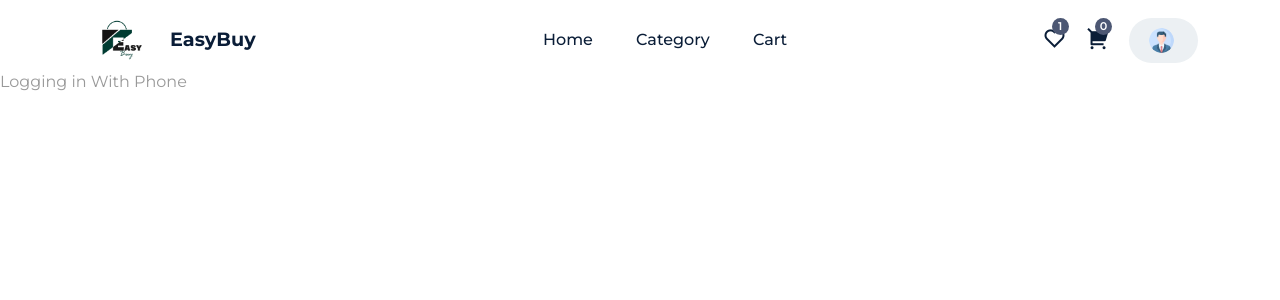
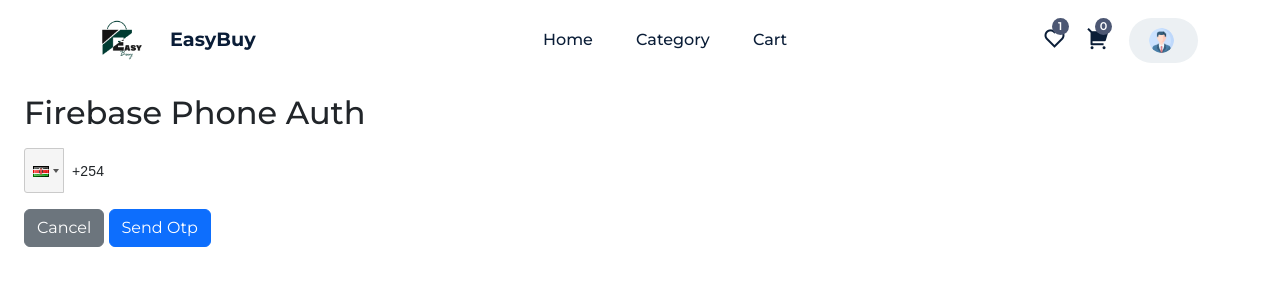
Before and after one commit to nerdistry/EscrowWebApp, a React (Create React App) app: page /phonesignin in a window 1280 px wide. Shown: the top 300 px of the page. Built offline with nearby package versions, Linux system fonts and the light colour scheme; no server answers.

Commit message:
OTP successful debugging.

```diff
--- a/src/App.css
+++ b/src/App.css
@@ -1,5 +1,19 @@
 /* google fonts */
 @import url("https://fonts.googleapis.com/css2?family=Montserrat:wght@300;400;500;600;700;800&display=swap");
+@tailwind base;
+@tailwind components;
+@tailwind utilities;
+
+.react-tel-input .form-control {
+  @apply !w-full py-6 !text-base;
+}
+
+.opt-container {
+  @apply flex justify-between gap-2;
+}
+.opt-container input {
+  @apply !mr-0 flex-1 py-5 outline-none;
+}
 
 /*  css variables */
 :root {
--- a/src/custom-hooks/useAuth.js
+++ b/src/custom-hooks/useAuth.js
@@ -20,6 +20,9 @@
   return {
     currentUser,
   };
+
+
+
 };
 
 export default useAuth;
--- a/src/styles/login-signup.css
+++ b/src/styles/login-signup.css
@@ -1,3 +1,17 @@
+@tailwind base;
+@tailwind components;
+@tailwind utilities;
+
+.react-tel-input .form-control {
+  @apply !w-full py-6 !text-base;
+}
+
+.opt-container {
+  @apply flex justify-between gap-2;
+}
+.opt-container input {
+  @apply !mr-0 flex-1 py-5 outline-none;
+}
 .auth_form {
     padding: 40px;
     border-radius: 5px;
--- a/src/views/PhoneLogIn.jsx
+++ b/src/views/PhoneLogIn.jsx
@@ -1,13 +1,122 @@
-import React from 'react'
-import "../styles/home.css"
+import {
+  getAuth,
+  RecaptchaVerifier,
+  signInWithPhoneNumber,
+} from "firebase/auth";
+import React, { useState, useEffect } from "react";
+import { Button, Form, Alert, FormGroup, Input } from "reactstrap";
+import { Link, useNavigate } from "react-router-dom";
+import PhoneInput from "react-phone-input-2";
+import { parsePhoneNumberFromString } from "libphonenumber-js";
+import app from "../firebase";
+
+const PhoneLogIn = () => {
+  const [error, setError] = useState("");
+  const [number, setNumber] = useState("");
+  const [flag, setFlag] = useState(false);
+  const [otp, setOtp] = useState("");
+  const [result, setResult] = useState("");
+  const navigate = useNavigate();
+
+  const auth = getAuth(app); // Get the Firebase Authentication instance
 
 
-const PhoneLogIn = () => {
-    return (
-        <div>
-      <p>Logging in With Phone</p>
+  function setUpRecaptha(number) {
+    const recaptchaVerifier = new RecaptchaVerifier(
+      "recaptcha-container",
+      {},
+      auth
+    );
+    recaptchaVerifier.render();
+    return signInWithPhoneNumber(auth, number, recaptchaVerifier);
+  }
+
+  const getOtp = async (e) => {
+    e.preventDefault();
+    setError("");
+    if (number === "" || number === undefined)
+      return setError("Please enter a valid phone number!");
+    try {
+      console.log(number);  // log the phone number before parsing
+      const phoneNumber = parsePhoneNumberFromString(number);
+      if (!phoneNumber) {
+        throw new Error("Phone number is not valid");
+      }
+      const response = await setUpRecaptha(phoneNumber.format('E.164'));
+      setResult(response);
+      setFlag(true);
+    } catch (err) {
+      setError(err.message);
+    }
+  };
+
+  const verifyOtp = async (e) => {
+    e.preventDefault();
+    setError("");
+    if (otp === "" || otp === null) return;
+    try {
+      const verificationResult = await result.confirm(otp);
+      if (verificationResult.user) {
+        navigate("/home");
+      } else {
+        setError("Failed to verify OTP");
+      }
+    } catch (err) {
+      setError(err.message);
+    }
+  };
+
+
+
+  return (
+    <>
+      <div className="p-4 box">
+        <h2 className="mb-3">Firebase Phone Auth</h2>
+        {error && <Alert color="danger">{error}</Alert>}
+        <Form onSubmit={getOtp} style={{ display: !flag ? "block" : "none" }}>
+          <FormGroup className="mb-3" controlId="formBasicEmail">
+            <PhoneInput
+               country={"ke"}
+              value={number}
+              onChange={(value, data, event, formattedValue) => {
+                setNumber(formattedValue);
+              }}
+              placeholder="Enter Phone Number"
+            />
+            <div id="recaptcha-container"></div>
+          </FormGroup>
+          <div className="button-right">
+            <Link to="/">
+              <Button color="secondary">Cancel</Button>
+            </Link>
+            &nbsp;
+            <Button type="submit" color="primary">
+              Send Otp
+            </Button>
+          </div>
+        </Form>
+
+        <Form onSubmit={verifyOtp} style={{ display: flag ? "block" : "none" }}>
+          <FormGroup className="mb-3" controlId="formBasicOtp">
+            <Input
+              type="otp"
+              placeholder="Enter OTP"
+              onChange={(e) => setOtp(e.target.value)}
+            />
+          </FormGroup>
+          <div className="button-right">
+            <Link to="/">
+              <Button color="secondary">Cancel</Button>
+            </Link>
+            &nbsp;
+            <Button type="submit" color="primary">
+              Verify
+            </Button>
+          </div>
+        </Form>
       </div>
-            )
-}
+    </>
+  );
+};
 
-export default PhoneLogIn
+export default PhoneLogIn;
--- a/src/views/SignUp.jsx
+++ b/src/views/SignUp.jsx
@@ -103,6 +103,7 @@
 
       updateProfile(user, {
         displayName: username,
+        phoneNumber: phoneNumber,
       });
 
       setDoc(doc(db, "users", user.uid), {
```
Also changed, not shown: package.json (+8 -1 lines), src/views/OTPScreen.jsx (added, +17 -0 lines), src/views/Login.jsx (line endings or trailing spaces), 1 other file (tests, documents, lock files or other folders).
